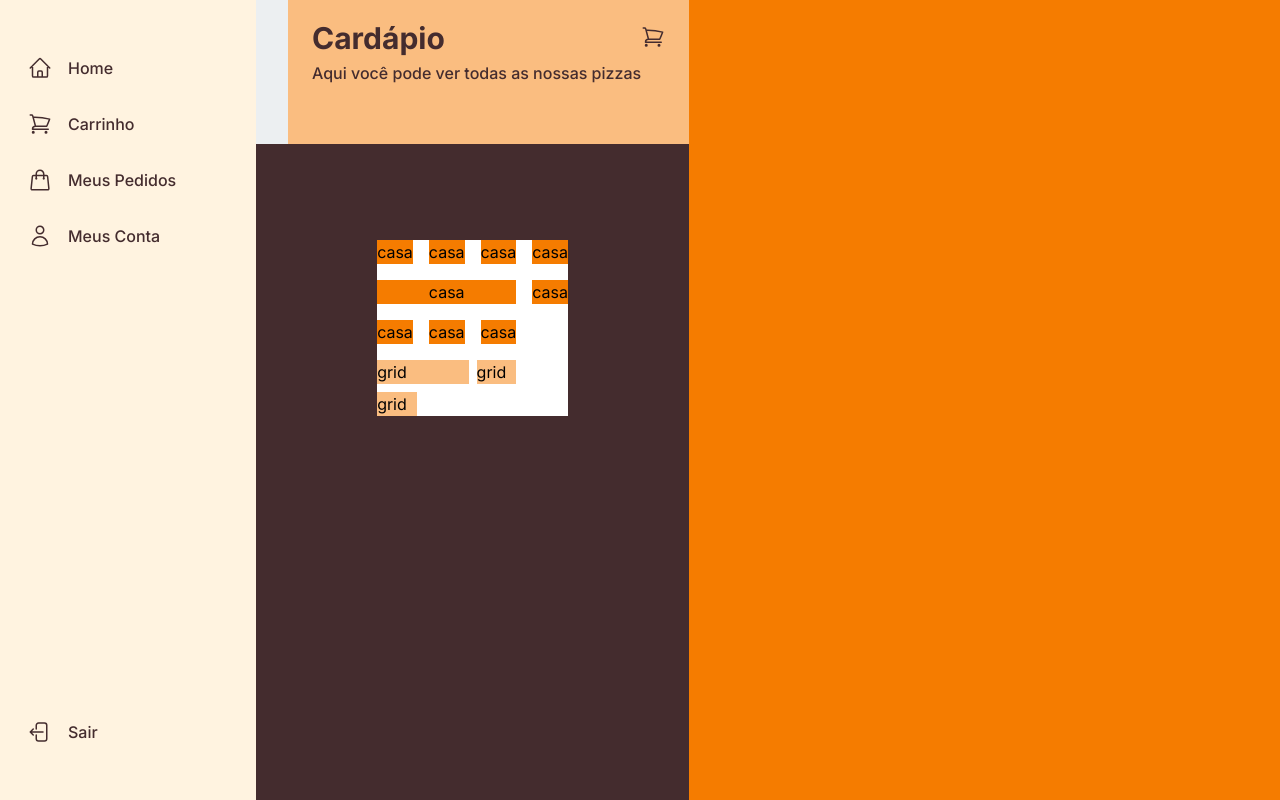
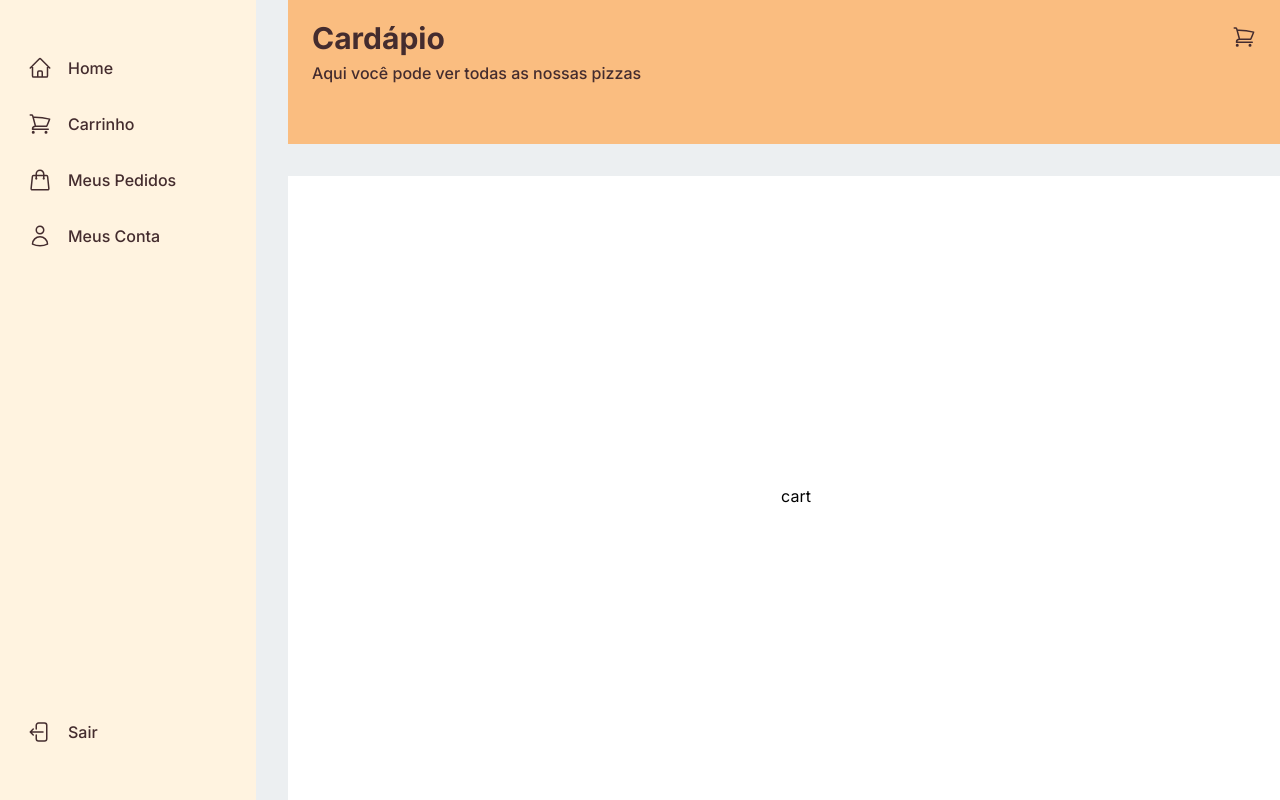
Before and after one commit to LuisHenrique97/case-prospertech, a Next.js app: page /cart in a window 1280 px wide. Built offline with nearby package versions, Linux system fonts and the light colour scheme.

Commit message:
feat: adjust of the responsibility

```diff
--- a/app/account/page.tsx
+++ b/app/account/page.tsx
@@ -1,7 +1,7 @@
 export default function Account() {
 	return (
-		<main className="flex min-h-screen flex-col bg-gray-400 items-center justify-between p-24">
-			<div className="bg-blue-500">Minha Conta</div>
+		<main className="card">
+			<div>Minha Conta</div>
 		</main>
 	);
 }
--- a/app/cart/page.tsx
+++ b/app/cart/page.tsx
@@ -1,22 +1,7 @@
 export default function Purchase() {
 	return (
-		<main className="flex min-h-screen flex-col bg-tertiary items-center justify-between p-24">
-			<div className="grid grid-cols-4 bg-white gap-4">
-				<p className="bg-primary">casa</p>
-				<p className="bg-primary">casa</p>
-				<p className="bg-primary">casa</p>
-				<p className="bg-primary">casa</p>
-				<p className="bg-primary col-span-3 text-center">casa</p>
-				<p className="bg-primary">casa</p>
-				<p className="bg-primary">casa</p>
-				<p className="bg-primary">casa</p>
-				<p className="bg-primary">casa</p>
-				<div className="grid grid-cols-subgrid col-span-3 gap-2">
-					<p className="bg-secondary col-span-2">grid</p>
-					<p className="bg-secondary">grid</p>
-					<p className="bg-secondary ">grid</p>
-				</div>
-			</div>
+		<main className="card">
+			<p>cart</p>
 		</main>
 	);
 }
--- a/app/layout.tsx
+++ b/app/layout.tsx
@@ -26,7 +26,7 @@ export default function RootLayout({
 						<div className="xs:hidden md:flex">
 							<Drawer />
 						</div>
-						<div className="bg-gray h-screen">
+						<div className="bg-gray h-screen w-screen">
 							<Header />
 							{children}
 						</div>
--- a/app/purchases/page.tsx
+++ b/app/purchases/page.tsx
@@ -1,7 +1,7 @@
 export default function Purchase() {
 	return (
-		<main className="flex min-h-screen flex-col bg-green-400 items-center justify-between p-24">
-			<div className="bg-slate-500">Meus Pedidos</div>
+		<main className="card">
+			<div>Meus Pedidos</div>
 		</main>
 	);
 }
```
